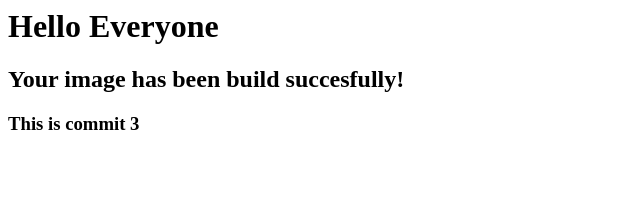
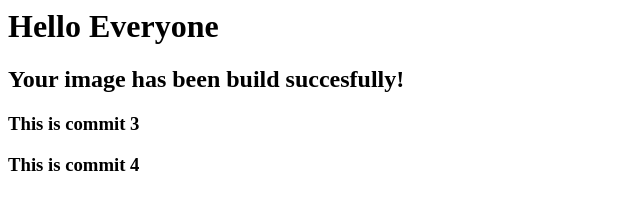
Before and after one commit to saroj2710/docker-jenkins, a plain HTML site: page index.html in a window 1280 px wide. Shown: the whole page, without its empty margins (0-640 px from the left). Drawn offline with Linux system fonts and the light colour scheme.

Commit message:
Update index.html

```diff
--- a/index.html
+++ b/index.html
@@ -1,3 +1,4 @@
 <h1> Hello Everyone </h1>
 <h2>Your image has been build succesfully!</h2>
 <h3>This is commit 3 </h3>
+<h3>This is commit 4 </h3>
```
